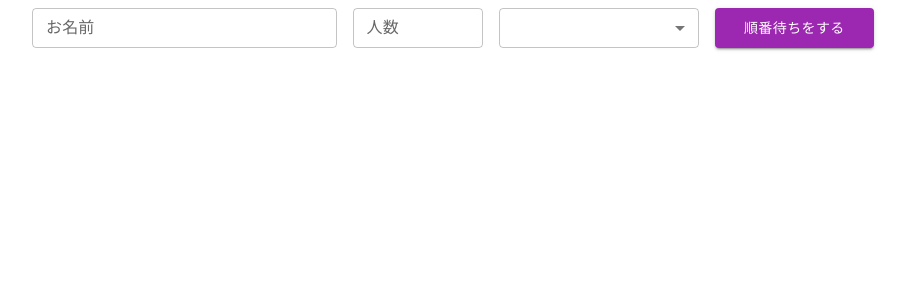
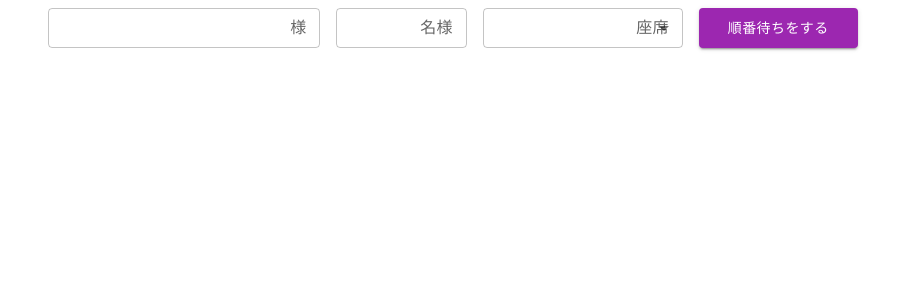
Before and after one commit to harutas/Waiting_Board, a React (Create React App) app: page / in a window 1280 px wide. Shown: the top 300 px of the page, without its empty margins (187-1093 px from the left). Built offline with nearby package versions, Linux system fonts and the light colour scheme.

Commit message:
入力とstateの連動

```diff
--- a/src/App.js
+++ b/src/App.js
@@ -1,12 +1,12 @@
 import './App.css';
 import { Container } from '@mui/system';
-import InputArea from './components/InputArea';
+import MainPage from './components/MainPage';
 
 function App() {
   return (
     <div className="App">
       <Container>
-        <InputArea />
+        <MainPage />
       </Container>
     </div>
   );
--- a/src/components/InputArea.jsx
+++ b/src/components/InputArea.jsx
@@ -13,10 +13,10 @@ const InputArea = (props) => {
         <OutlinedInput
           inputProps={{}}
           autoComplete="off"
-        //   name={props.name}
-        //   value={props.value}
-        //   onChange={props.onChange}
-          startAdornment={<InputAdornment position="start">お名前</InputAdornment>}
+          name={"name"}
+          value={props.value.name}
+          onChange={props.onChange}
+          endAdornment={<InputAdornment position="end">様</InputAdornment>}
           size="small"
         />
       </FormControl>
@@ -25,21 +25,23 @@ const InputArea = (props) => {
           inputProps={{max: 5, min: 0}}
           type='number'
           autoComplete="off"
-        //   name={props.name}
-        //   value={props.value}
-        //   onChange={props.onChange}
-          startAdornment={<InputAdornment position="start">人数</InputAdornment>}
+          name={"numberOfPeople"}
+          value={props.value.numberOfPeople}
+          onChange={props.onChange}
+          endAdornment={<InputAdornment position="end">名様</InputAdornment>}
           size="small"
         />
       </FormControl>
       <FormControl sx={{ m: 1, minWidth: 200 }} size="small">
         <Select
-            // value={10}
-            // onChange={handleChange}
+            name={"preferredSeat"}
+            value={props.value.preferredSeat}
+            onChange={props.onChange}
+            endAdornment={<InputAdornment position="end">座席</InputAdornment>}
         >
-            <MenuItem >テーブル</MenuItem>
-            <MenuItem >カウンター</MenuItem>
-            <MenuItem >どちらでも可</MenuItem>
+          <MenuItem value="テーブル" >テーブル</MenuItem>
+          <MenuItem value="カウンター" >カウンター</MenuItem>
+          <MenuItem value="どちらでも可" >どちらでも可</MenuItem>
         </Select>
       </FormControl>
       <Button
@@ -50,7 +52,6 @@ const InputArea = (props) => {
           onClick={props.onClick}>
       順番待ちをする
       </Button>
-
     </Stack>
   )
 }
--- a/src/components/MainPage.jsx
+++ b/src/components/MainPage.jsx
@@ -1,4 +1,5 @@
 import React from "react"
+import InputArea from "./InputArea"
 
 class MainPage extends React.Component {
   constructor(props) {
@@ -12,6 +13,33 @@ class MainPage extends React.Component {
       waitingArray : [],
       insideOfShopArray : []
     }
+    this.handleChange = this.handleChange.bind(this);
+  }
+
+  handleChange(e) {
+    const target = e.target;
+    const name = target.name;
+    const value = Object.assign({}, this.state.inputData, {[name] : target.value});
+    this.setState({
+      inputData : value
+    })
+  }
+
+  renderInputArea() {
+    return (
+      <InputArea
+        value={this.state.inputData}
+        onChange={(e) => this.handleChange(e)}
+      />
+    )
+  }
+
+  render () {
+    return(
+      <>
+        {this.renderInputArea()}
+      </>
+    )
   }
 }
 
```
Lines whose indentation alone changed are shown as unchanged.
